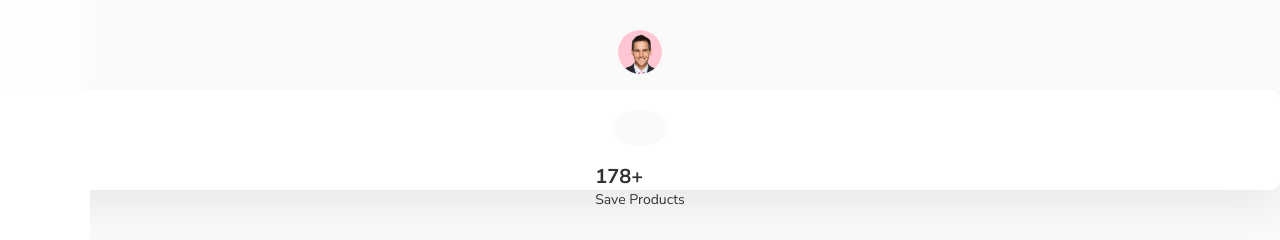
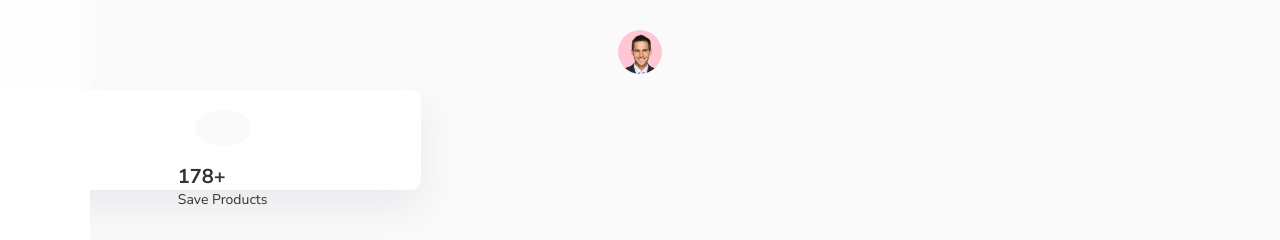
Before and after one commit to themewagon/base, a React (Vite) app: page / in a window 1280 px wide. Shown: the part 262-502 px from the top of the page. Built offline with nearby package versions, Linux system fonts and the light colour scheme; some icons are missing; a web font is replaced by a local one.

Commit message:
dashboard page layout created

```diff
--- a/src/components/sections/dashboard/top-cards/index.tsx
+++ b/src/components/sections/dashboard/top-cards/index.tsx
@@ -1,9 +1,10 @@
-import { Box, Paper, Stack, Typography } from '@mui/material';
+import { Box, Paper, Stack, Typography, Grid } from '@mui/material';
 import IconifyIcon from 'components/base/IconifyIcon';
 
 const TopCards = () => {
   return (
-    <Stack spacing={2} justifyContent="space-between">
+    <Grid container spacing={2.5}>
+      <Grid item xs={12} sm={6} md={4} xl={2}>
         <Stack component={Paper} p={2.5} alignItems="center" spacing={2.25} height={100}>
           <Stack
             alignItems="center"
@@ -25,7 +26,8 @@ const TopCards = () => {
             </Typography>
           </Box>
         </Stack>
-    </Stack>
+      </Grid>
+    </Grid>
   );
 };
 
--- a/src/pages/Dashboard.tsx
+++ b/src/pages/Dashboard.tsx
@@ -1,11 +1,13 @@
-import Box from '@mui/material/Box';
+import Grid from '@mui/material/Grid';
 import TopCards from 'components/sections/dashboard/top-cards';
 
 const Dashboard = () => {
   return (
-    <Box>
-      <TopCards />
-    </Box>
+    <Grid container px={3} spacing={2.5}>
+      <Grid item xs={12}>
+        <TopCards />
+      </Grid>
+    </Grid>
   );
 };
 
```
Lines whose indentation alone changed are shown as unchanged.
